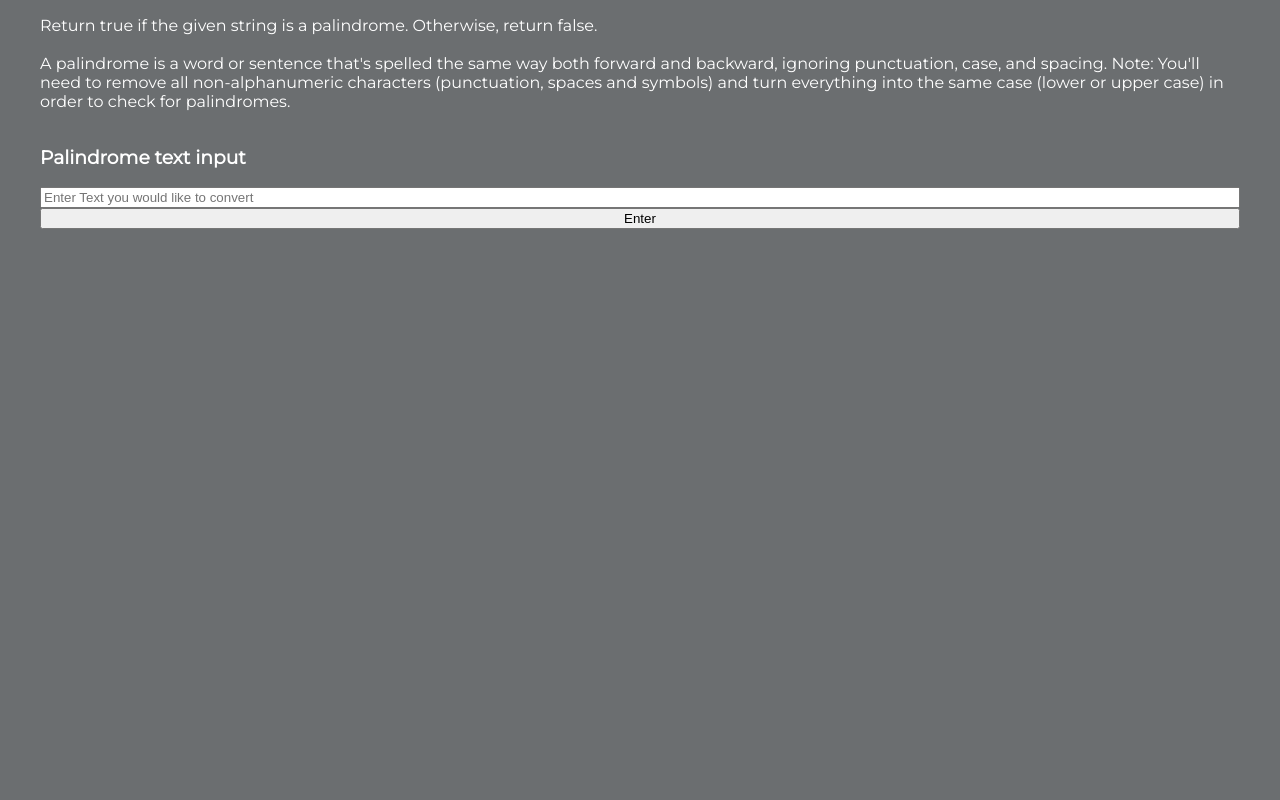
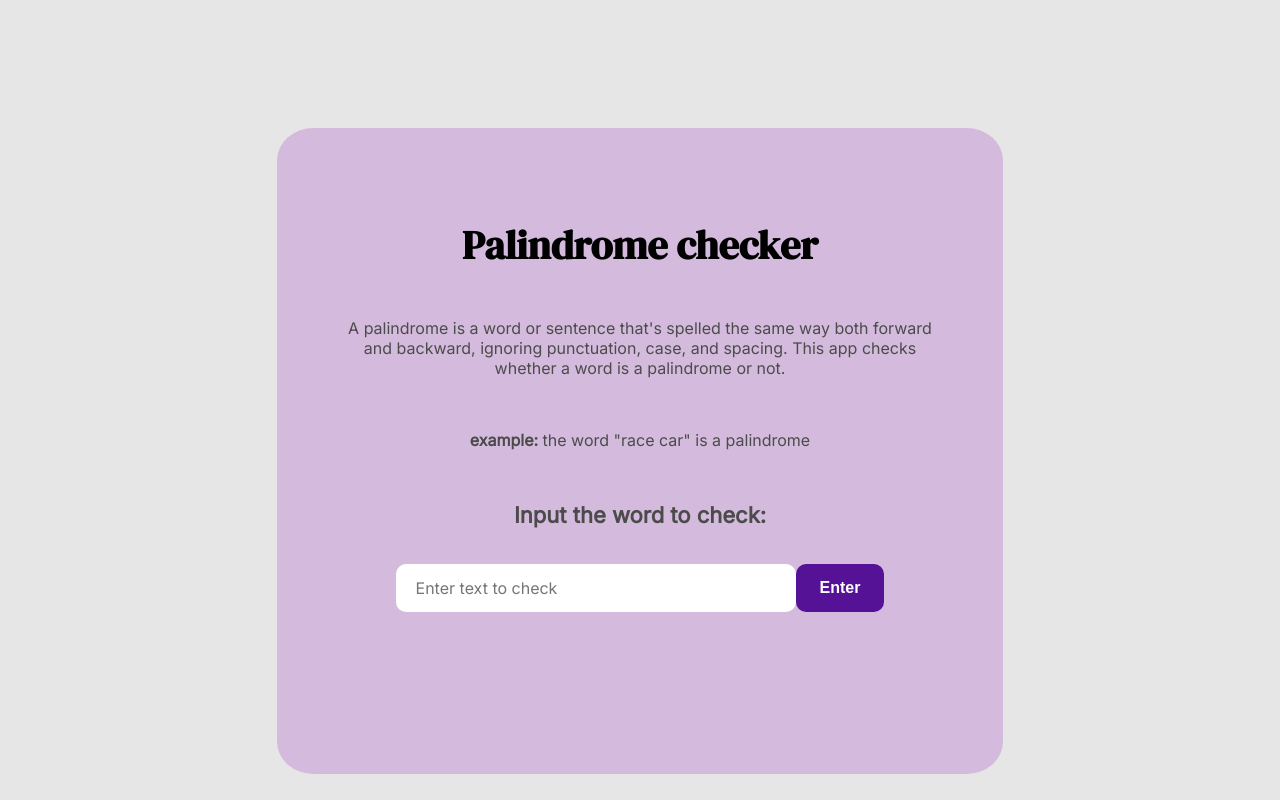
Before and after one commit to Alex-March/personal-website, a plain HTML site: page html/palindrome-checker.html in a window 1280 px wide. Drawn offline with Linux system fonts and the light colour scheme.

Commit message:
update palindrome checker UI + minor enhancements

```diff
--- a/html/palindrome-checker.html
+++ b/html/palindrome-checker.html
@@ -1,42 +1,140 @@
 <!DOCTYPE html>
 <html lang="en">
   <head>
-    <meta charset="UTF-8">
-    <meta http-equiv="X-UA-Compatible" content="IE=edge">
-    <meta name="viewport" content="width=device-width, initial-scale=1.0">
+    <meta charset="UTF-8" />
+    <meta http-equiv="X-UA-Compatible" content="IE=edge" />
+    <meta name="viewport" content="width=device-width, initial-scale=1.0" />
     <title>Palindrome checker</title>
-    <!-- <script type="module" src="../js/palindrome-checker.js"></script> -->
-    <link rel="stylesheet" href="../css/style.css">
+  </head>
+  <style>
+    @import url("https://fonts.googleapis.com/css2?family=DM+Serif+Display&family=Inter&display=swap");
+    body {
+      display: flex;
+      flex-direction: column;
+      align-items: center;
+      justify-content: center;
+      font-family: "Inter", sans-serif;
+      color: rgb(75, 75, 75);
+      background-color: rgb(230, 230, 230);
+    }
+    h1 {
+      font-family: "DM Serif Display", serif;
+      color: black;
+      margin-bottom: 5%;
+      font-size: 40px;
+      text-align: center;
+    }
 
-</head>
+    h2 {
+      padding-top: 3%;
+      padding-bottom: 3%;
+      font-size: 22px;
+    }
+
+    input {
+      font-family: "Inter", sans-serif;
+      font-size: 16px;
+      width: 60%;
+      padding: 14px 20px;
+      border: none;
+      border-radius: 10px;
+    }
+
+    .all {
+      display: flex;
+      flex-direction: column;
+      align-items: center;
+      justify-content: center;
+      background-color: hsl(284, 33%, 80%);
+      border-radius: 5%;
+      padding: clamp(60px, 5%, 120px) clamp(60px, 5%, 120px)
+        clamp(60px, 5%, 120px) clamp(60px, 5%, 120px);
+      margin-top: 15vh;
+      font-size: 16px;
+      width: 70%;
+      max-width: 600px;
+    }
+
+    .func {
+      text-align: center;
+      width: 100%;
+    }
+
+    .input-field {
+      display: flex;
+      flex-direction: row;
+      display: flex;
+      justify-content: center;
+      width: 100%;
+      margin: auto;
+    }
+
+    button {
+      background-color: hwb(271 7% 41%);
+      color: white;
+      border-radius: 10px;
+      padding: 12px 24px 12px 24px;
+      font-size: 16px;
+      border: none;
+      font-weight: bold;
+    }
+
+    button:hover {
+      background-color: hwb(271 5% 63%);
+    }
+
+    #output {
+      margin-top: 50px;
+    }
+
+    .explanation {
+      width: 100%;
+      max-width: 800px;
+      text-align: center;
+    }
+  </style>
+
   <body>
-    <p>Return true if the given string is a palindrome. Otherwise, return false. <br><br>
+    <div class="all">
+      <h1>Palindrome checker</h1>
+      <p class="explanation">
+        A palindrome is a word or sentence that's spelled the same way both
+        forward and backward, ignoring punctuation, case, and spacing. This app
+        checks whether a word is a palindrome or not.
+      </p>
 
-        A palindrome is a word or sentence that's spelled the same way both forward and backward, ignoring punctuation, case, and spacing.
+      <br />
+      <p><strong>example:</strong> the word "race car" is a palindrome <br>
+      <div class="func">
+        <h2>Input the word to check:</h2>
+        <div class="input-field">
+          <input
+            type="text"
+            placeholder="Enter text to check"
+            name="a"
+            id="a"
+          />
+          <button onclick="palindrome(document.getElementById('a').value)">
+            Enter
+          </button>
+        </div>
+      </div>
 
-        Note: You'll need to remove all non-alphanumeric characters (punctuation, spaces and symbols) and turn everything into the same case (lower or upper case) in order to check for palindromes.</p>
-
-
-        <h3>Palindrome text input</h3>
-        <input type="text" id="userinput" placeholder="Enter Text you would like to convert">
-        <button onclick="palindrome()" id="btn">Enter</button>
-
-
+      <p id="output"></p>
+      <p id="outputTwo"></p>
+    </div>
+  </body>
+</html>
 <script>
-
-
-
-function palindrome() {
-  let str = document.getElementById("userinput").value
-
-
+  function palindrome(str) {
+    // let str = document.getElementById("userinput").value
 
     let forwards = [];
     let backwards = [];
     let splitStr = str
       .toLowerCase()
       .replace(/[^a-zA-Z0-9]/g, "")
-    .split("")
+      .split("");
 
     for (let i = 0; i < splitStr.length; i++) {
       forwards.push(splitStr[i]);
@@ -46,22 +144,20 @@ function palindrome() {
       backwards.unshift(splitStr[i]);
     }
 
-  let fStr = forwards.join('');
-  let bStr = backwards.join('');
+    let fStr = forwards.join("");
+    let bStr = backwards.join("");
 
     if (fStr === bStr) {
-    document.write(true + " the string is a palindrome");;
+      document.getElementById("output").innerHTML =
+        " &#9989; this is a palindrome";
     } else {
-    document.write(false + " the string is NOT a palindrome");;
+      document.getElementById("output").innerHTML =
+        " &#10060; this is not a palindrome";
     }
 
 
+    outputTwo.style.fontSize = "30px";
+    // output.style.marginBottom = "-0px";
+    outputTwo.style.paddingTop = "1px";
   }
-
-
-
-
-
 </script>
-</body>
-</html>
```
Also changed, not shown: html/cash-register.html (+21 -11 lines). Lines whose indentation alone changed are shown as unchanged.
